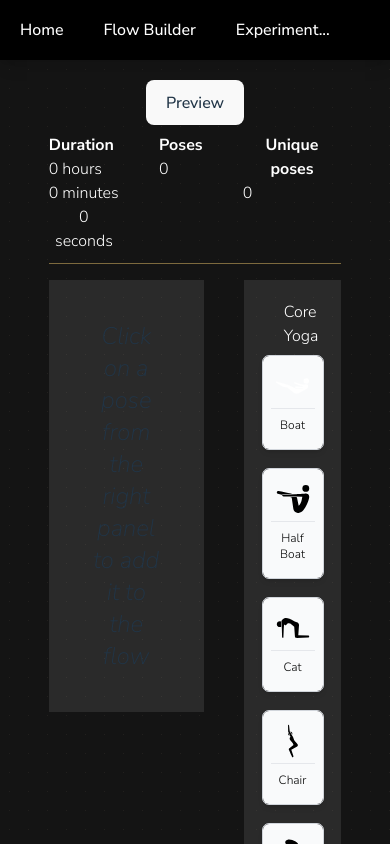
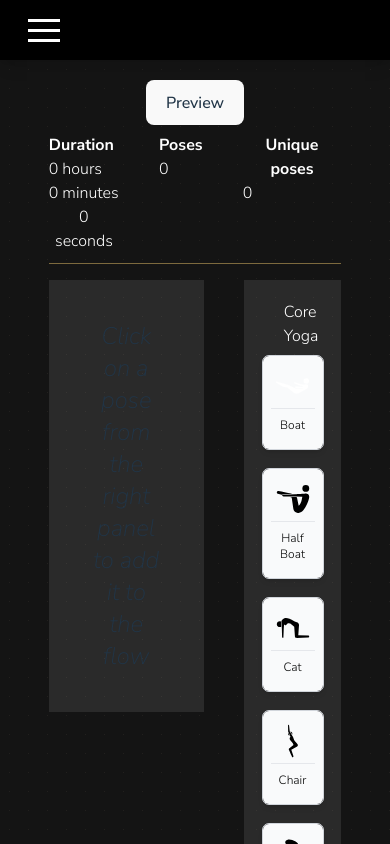
Before and after one commit to sevleo/YoGato-frontend, a React (Vite) app: page /builder in a window 390 px wide. Shown: the top 844 px of the page. Built offline with nearby package versions, Linux system fonts and the light colour scheme.

Commit message:
Add hamburger animation

```diff
--- a/package.json
+++ b/package.json
@@ -15,6 +15,7 @@
     "@dnd-kit/modifiers": "^7.0.0",
     "@dnd-kit/sortable": "^8.0.0",
     "@dnd-kit/utilities": "^3.2.2",
+    "hamburger-react": "^2.5.0",
     "react": "^18.2.0",
     "react-dom": "^18.2.0",
     "react-router-dom": "^6.22.1",
--- a/src/App.tsx
+++ b/src/App.tsx
@@ -4,21 +4,39 @@ import Home from "./components/pages/Home";
 import Builder from "./components/pages/Builder";
 import ErrorPage from "./components/pages/ErrorPage";
 import Experiment from "./components/pages/Experiment";
+import { useState } from "react";
 
 function App() {
+  const [isHamburgerMenu, setIsHamburgerMenu] = useState(false);
+
   const router = createBrowserRouter([
     {
       path: "/",
-      element: <Home></Home>,
+      element: (
+        <Home
+          isHamburgerMenu={isHamburgerMenu}
+          setIsHamburgerMenu={setIsHamburgerMenu}
+        ></Home>
+      ),
       errorElement: <ErrorPage></ErrorPage>,
     },
     {
       path: "/builder",
-      element: <Builder></Builder>,
+      element: (
+        <Builder
+          isHamburgerMenu={isHamburgerMenu}
+          setIsHamburgerMenu={setIsHamburgerMenu}
+        ></Builder>
+      ),
     },
     {
       path: "/experiment",
-      element: <Experiment></Experiment>,
+      element: (
+        <Experiment
+          isHamburgerMenu={isHamburgerMenu}
+          setIsHamburgerMenu={setIsHamburgerMenu}
+        ></Experiment>
+      ),
     },
   ]);
 
--- a/src/components/pages/Builder.tsx
+++ b/src/components/pages/Builder.tsx
@@ -11,7 +11,7 @@ import { AspectGroupType } from "../buildingBlocks/AspectGroup";
 import categories from "../../db/categories.json";
 import { FlowType } from "../sections/Flow";
 
-function Builder() {
+function Builder({ isHamburgerMenu, setIsHamburgerMenu }) {
   const aspectGroups: AspectGroupType[] = categories;
 
   const defaultFlow: FlowType = {
@@ -38,7 +38,10 @@ function Builder() {
 
   return (
     <>
-      <Header />
+      <Header
+        isHamburgerMenu={isHamburgerMenu}
+        setIsHamburgerMenu={setIsHamburgerMenu}
+      />
       {flowState === "setup" && (
         <Setup
           flow={flow}
--- a/src/components/pages/Experiment.tsx
+++ b/src/components/pages/Experiment.tsx
@@ -31,7 +31,7 @@ import { Item } from "../experiment/dnd/Item";
 
 import Header from "../sections/Header";
 
-function Experiment() {
+function Experiment({ isHamburgerMenu, setIsHamburgerMenu }) {
   const [items1, setItems1] = useState([
     {
       id: uuidv4(),
@@ -187,7 +187,10 @@ function Experiment() {
 
   return (
     <>
-      <Header />
+      <Header
+        isHamburgerMenu={isHamburgerMenu}
+        setIsHamburgerMenu={setIsHamburgerMenu}
+      />
 
       <DndContext
         sensors={sensors}
--- a/src/components/pages/Home.tsx
+++ b/src/components/pages/Home.tsx
@@ -1,9 +1,12 @@
 import Header from "../sections/Header";
 
-function Home() {
+function Home({ isHamburgerMenu, setIsHamburgerMenu }) {
   return (
     <>
-      <Header />
+      <Header
+        isHamburgerMenu={isHamburgerMenu}
+        setIsHamburgerMenu={setIsHamburgerMenu}
+      />
 
       <div className="pt-[60px] text-black">Welcome to YoGato</div>
 
--- a/src/components/sections/Header.tsx
+++ b/src/components/sections/Header.tsx
@@ -1,8 +1,20 @@
 import { Link } from "react-router-dom";
 import { useState, useEffect } from "react";
+import { Divide as Hamburger } from "hamburger-react";
 
-export default function Header() {
+export default function Header({ isHamburgerMenu, setIsHamburgerMenu }) {
   const [isScrolled, setIsScrolled] = useState(false);
+  const [isOpen, setOpen] = useState(false);
+
+  function enableHamburger() {
+    console.log("enable");
+    setIsHamburgerMenu(true);
+  }
+
+  function disableHamburger() {
+    console.log("disable");
+    setIsHamburgerMenu(false);
+  }
 
   useEffect(() => {
     function handleScroll() {
@@ -28,7 +40,13 @@ export default function Header() {
         <div
           className={`flex h-[60px] w-full max-w-screen-2xl flex-row items-center justify-start gap-10 p-2 pl-5 text-black ${isScrolled ? "blur-sm" : ""} shadow-lg`}
         >
-          <HeaderDetails></HeaderDetails>
+          <HeaderDetails
+            enableHamburger={enableHamburger}
+            disableHamburger={disableHamburger}
+            isHamburgerMenu={isHamburgerMenu}
+            isOpen={isOpen}
+            setOpen={setOpen}
+          ></HeaderDetails>
         </div>
         <div
           className={`fixed z-10 flex h-[60px] w-full max-w-screen-2xl flex-row items-center justify-start gap-10 bg-black p-2 pl-5 shadow-lg`}
@@ -38,31 +56,55 @@ export default function Header() {
             transition: "top 0.3s ease-in-out",
           }}
         >
-          <HeaderDetails></HeaderDetails>
+          <HeaderDetails
+            enableHamburger={enableHamburger}
+            disableHamburger={disableHamburger}
+            isHamburgerMenu={isHamburgerMenu}
+            isOpen={isOpen}
+            setOpen={setOpen}
+          ></HeaderDetails>
         </div>
       </header>
     </>
   );
 }
 
-function HeaderDetails() {
-  return (
+function HeaderDetails({
+  enableHamburger,
+  disableHamburger,
+  isHamburgerMenu,
+  isOpen,
+  setOpen,
+}) {
+  return isHamburgerMenu ? (
     <>
+      <div onClick={enableHamburger}>
         <Link className="text-white hover:text-white hover:underline" to="/">
           Home
         </Link>
+      </div>
+
+      <div onClick={disableHamburger}>
         <Link
           className=" text-white hover:text-white hover:underline"
           to="/builder"
         >
           Flow Builder
         </Link>
+      </div>
+
+      <div onClick={enableHamburger}>
         <Link
           className="text-white hover:text-white hover:underline"
           to="/experiment"
         >
           Experiment...
         </Link>
+      </div>
     </>
+  ) : (
+    <div>
+      <Hamburger toggled={isOpen} toggle={setOpen} color="white"></Hamburger>
+    </div>
   );
 }
--- a/src/output.css
+++ b/src/output.css
@@ -825,10 +825,6 @@ video {
   border-radius: 0.375rem;
 }
 
-.rounded-sm {
-  border-radius: 0.125rem;
-}
-
 .rounded-l-md {
   border-top-left-radius: 0.375rem;
   border-bottom-left-radius: 0.375rem;
@@ -845,10 +841,6 @@ video {
 }
 
 .border-\[1px\] {
-  border-width: 1px;
-}
-
-.border {
   border-width: 1px;
 }
 
```
Also changed, not shown: 1 other file (tests, documents, lock files or other folders). Lines whose indentation alone changed are shown as unchanged.
